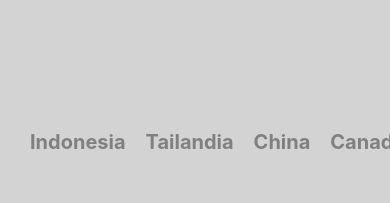
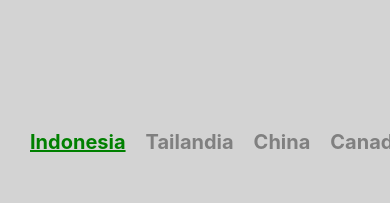
Before and after one commit to clf94-dev/travel-app-react-native, a React Native app: screen /Home in a window 390 px wide. Shown: the top 203 px of the page. Built offline with nearby package versions, Linux system fonts and the light colour scheme.

Commit message:
added underline and color when selected touchableOpacity

```diff
--- a/screens/HomeScreen.js
+++ b/screens/HomeScreen.js
@@ -17,7 +17,7 @@ export default function HomeScreen(){
 
         return(
 
-            <TouchableOpacity key={item.index} style={styles.CountryButton} onPress={() => countrySel(item.index)}><Text style={styles.button}>{item.country}</Text></TouchableOpacity>
+            <TouchableOpacity key={item.index} style={styles.CountryButton} onPress={() => countrySel(item.index)}><Text style={[styles.button, country == item.index && styles.select]}>{item.country}</Text></TouchableOpacity>
 
             )
     }
@@ -50,6 +50,11 @@ CountryButton: {
     padding: 10,
 
 },
+select: {
+    color: 'green',
+    textDecorationLine: 'underline',
+    textDecorationStyle:'solid'
+},
 button: {
     fontSize: 20,
     fontWeight: 'bold',
```
